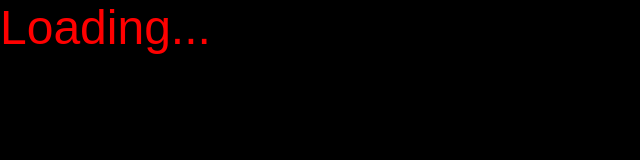
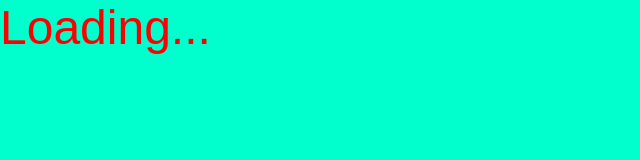
Before and after one commit to m-abbosov/dars-uchun, a plain HTML site: page index.html in a window 1280 px wide. Shown: the whole page, without its empty margins (0-640 px from the left). Drawn offline with Linux system fonts and the light colour scheme.

Commit message:
orqa fon rangi ozgardi

```diff
--- a/style.css
+++ b/style.css
@@ -5,8 +5,9 @@
 }
 
 body {
-  background-color: black;
+  background-color: rgb(0, 255, 204);
 }
+
 .loader {
   font-size: 48px;
   color: #ff0000;
```
